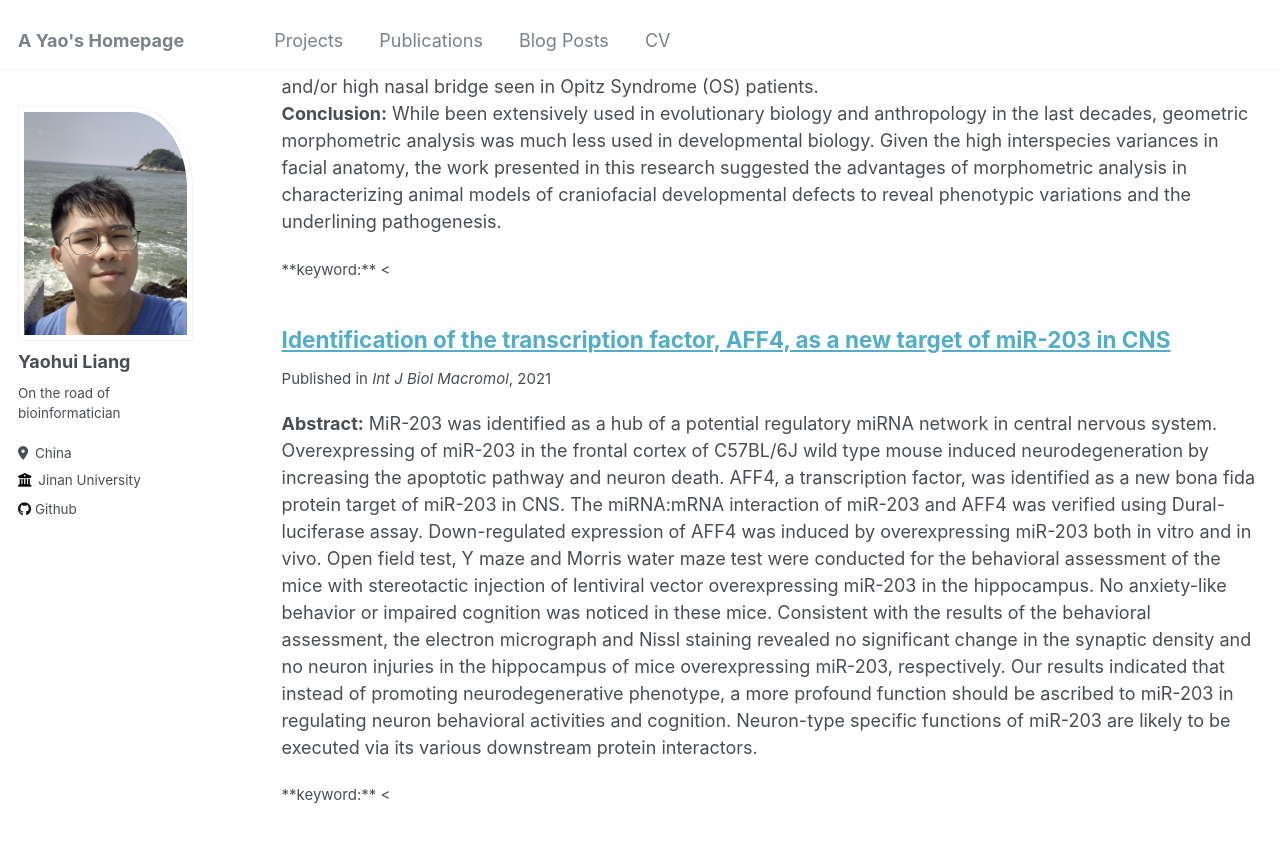
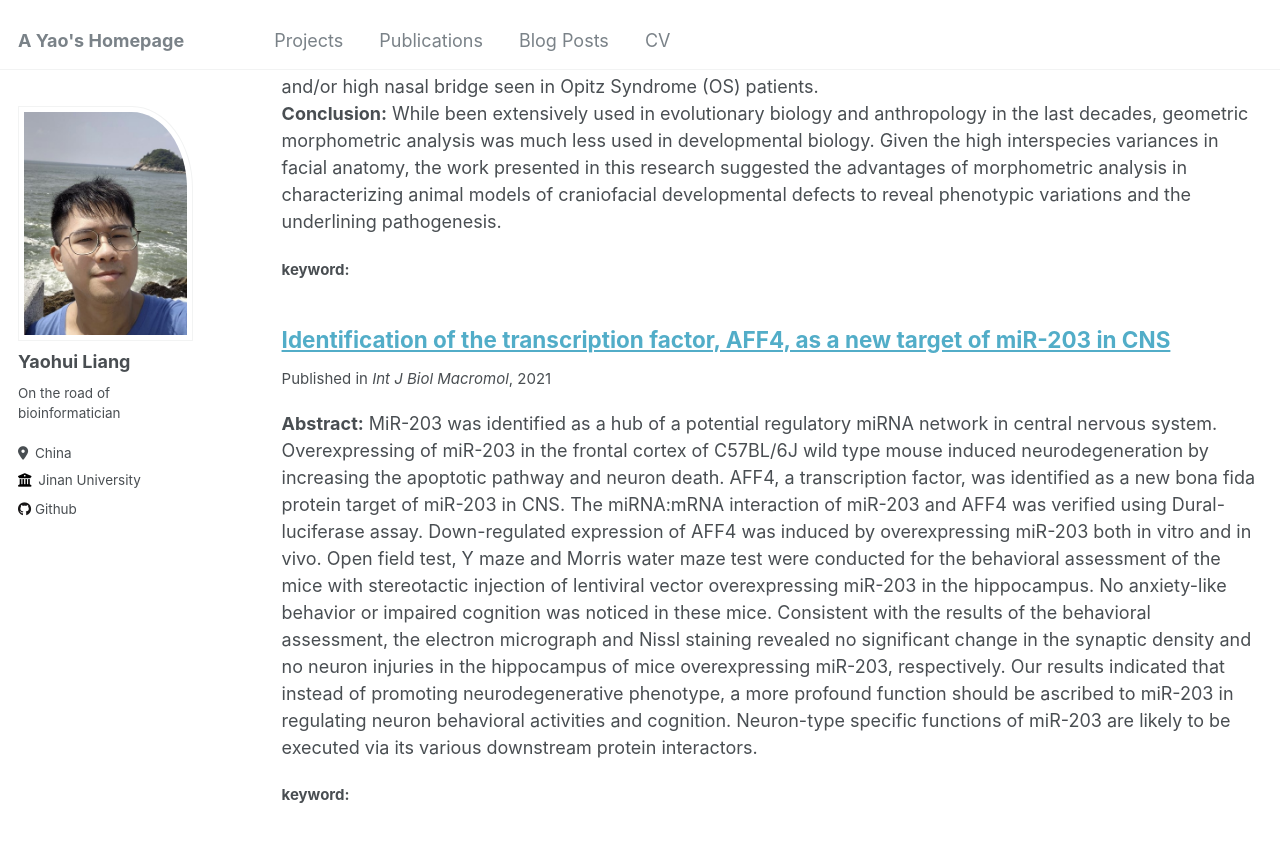
Before and after one commit to Stupid1Fish/Academic-Pages, a Jekyll site: the page built from _pages/publications.md, in a window 1280 px wide and 900 px high, scrolled down 352 px. Shown: the top 843 px of the window. Built offline with Jekyll 4.4.1, drawn with Linux system fonts in a browser that asks for light colours.

Commit message:
Update archive-single.html

```diff
--- a/_includes/archive-single.html
+++ b/_includes/archive-single.html
@@ -54,7 +54,7 @@
     {% endif %}
 
     {% if post.collection == 'publications' %}
-      <p style="font-size: smaller">**keyword:** {{ post.keywords }}< </p>
+      <p style="font-size: smaller"><b>keyword:</b> {{ post.keywords }}</p>
     {% endif %}
   </article>
 </div>
```
